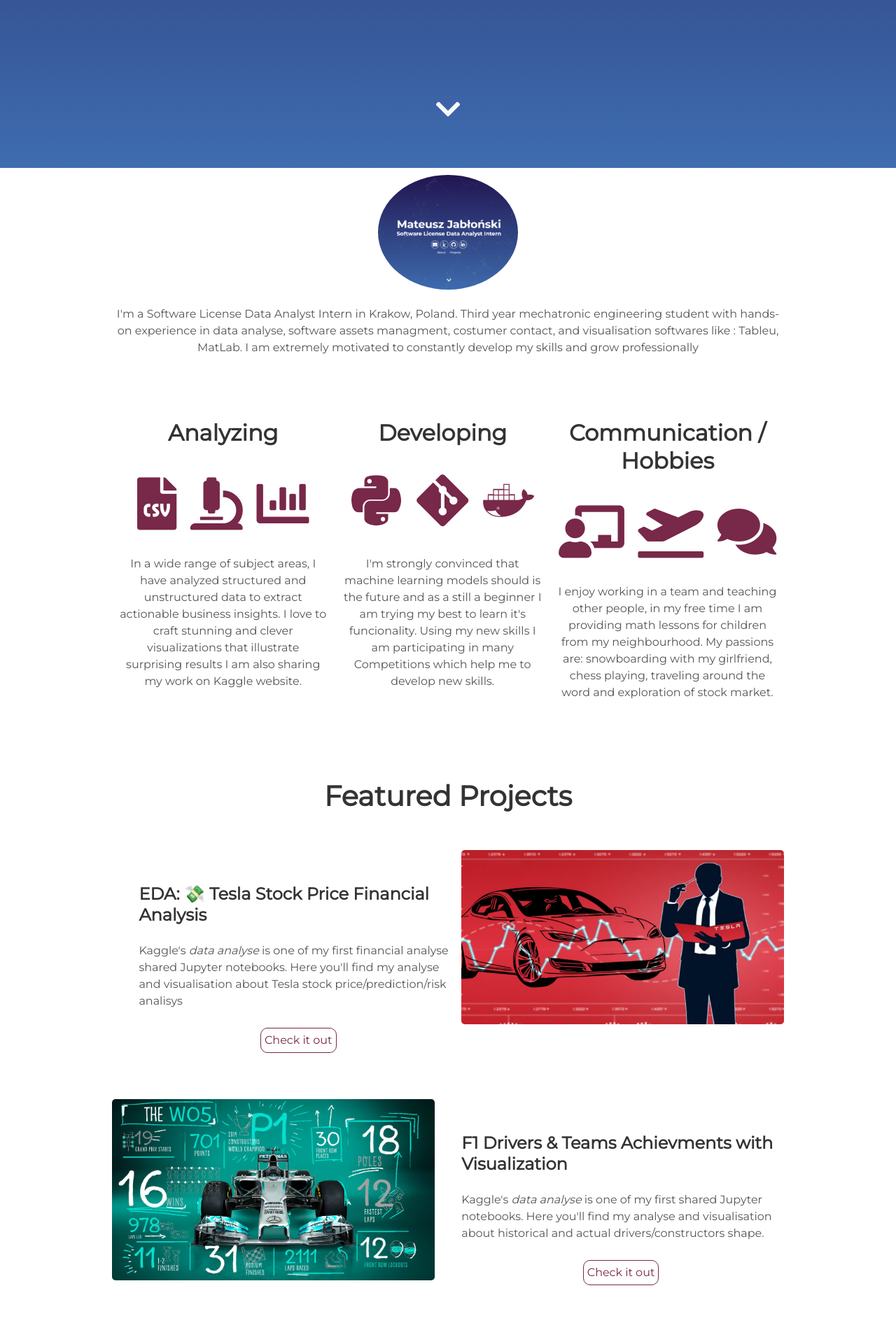
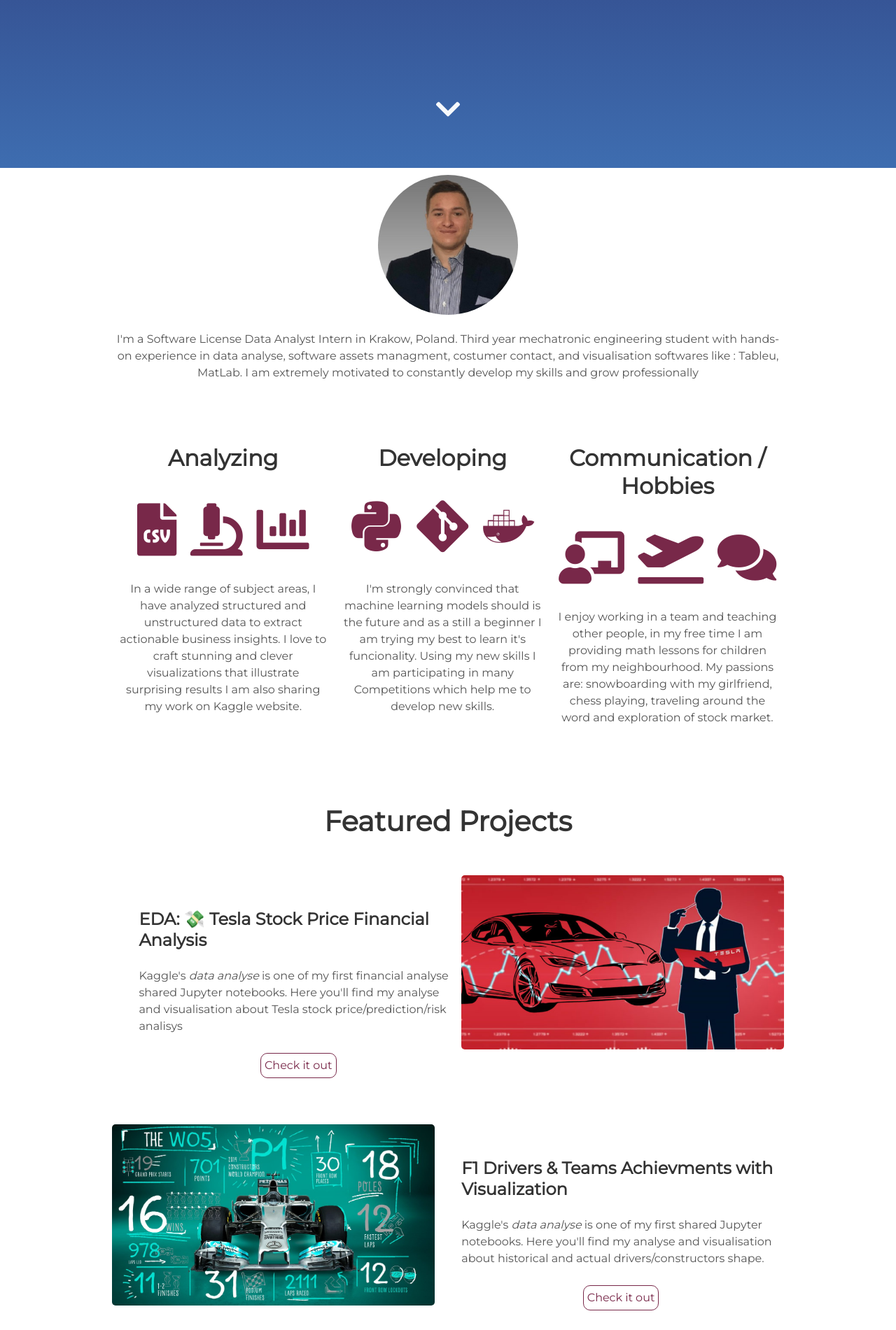
Before and after one commit to matJablo/Mateusz.JabIonski, a Jekyll site: the page built from index.html, in a window 1280 px wide. Shown: the part 660-2561 px from the top of the page at 70% size. Built offline with Jekyll 4.4.1, drawn with Linux system fonts in a browser that asks for light colours.

Commit message:
Update about.html

```diff
--- a/_includes/about.html
+++ b/_includes/about.html
@@ -1,5 +1,5 @@
  <div class="avatar">
-   <img src="assets/img/1.png" alt="Avatar">
+   <img src="assets/img/avatar.png" alt="Avatar">
 </div>
 
  <div class="user-details">
```
